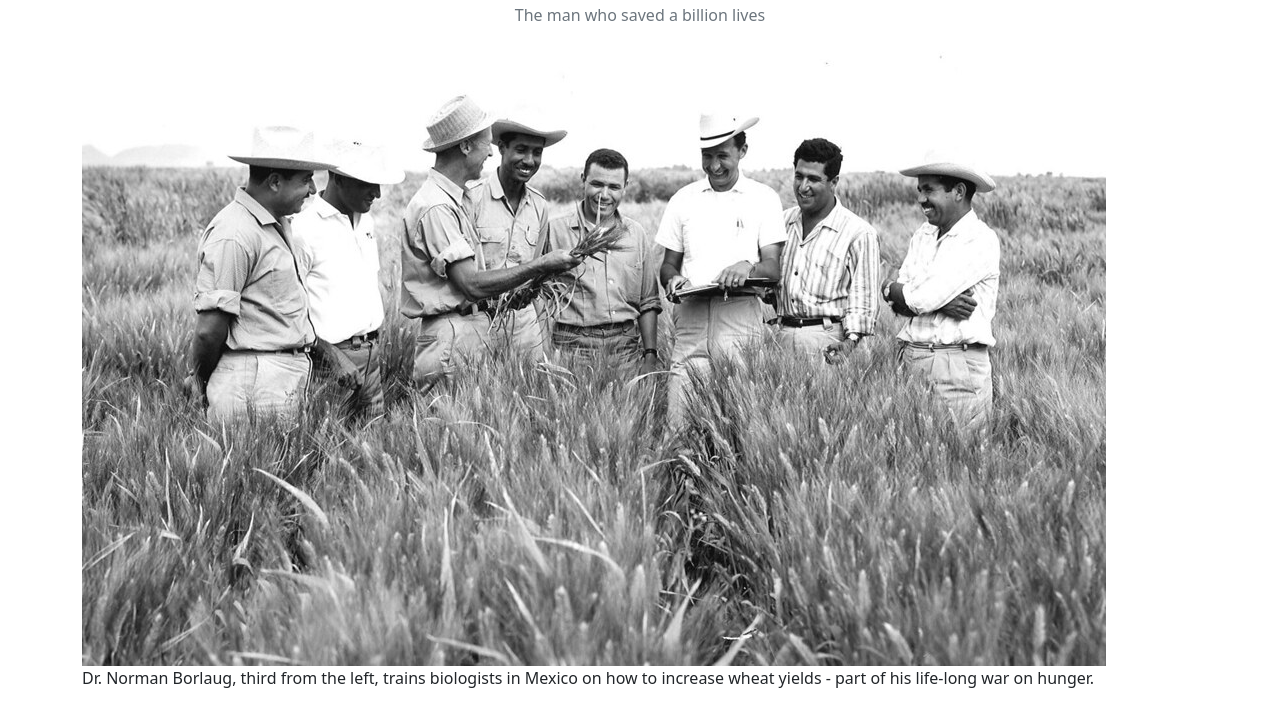
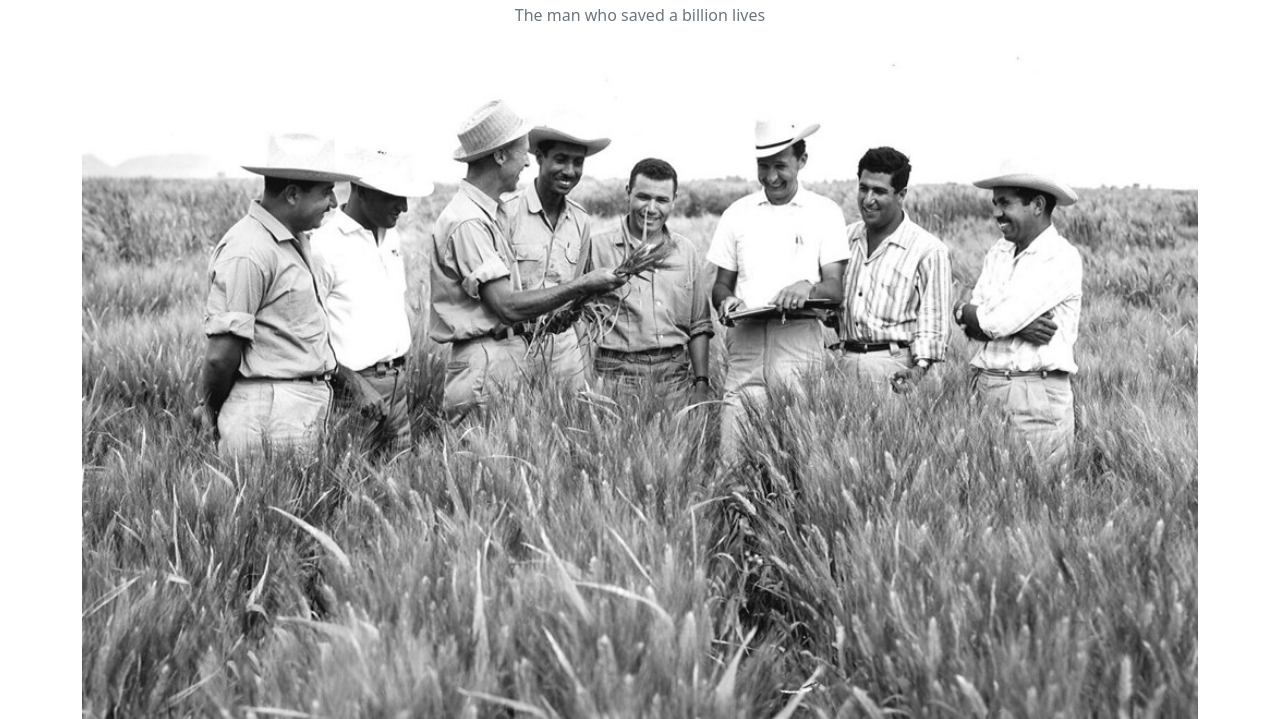
Before and after one commit to aneallaryea100/MicroversTrial, a plain HTML site: page index.html in a window 1280 px wide. Shown: the part 53-772 px from the top of the page. Drawn offline with nearby package versions, Linux system fonts and the light colour scheme.

Commit message:
Update index.html

```diff
--- a/index.html
+++ b/index.html
@@ -19,7 +19,10 @@
       <p class='text-muted text-center'>
         The man who saved a billion lives </p>
     <div class='container' id="img-div">
-      <img src= "image.jpg" class="img-fluid" alt="Responsive image" id="image">
+      <img src= "image.jpg" class="img-fluid" alt="Responsive image" id="image" style="text-align: center;
+   display: block;
+   filter: grayscale(100%);
+   width: 100%;">
       <p id="img-caption">
          Dr. Norman Borlaug, third from the left, trains biologists in Mexico on how to increase wheat yields - part of his life-long war on hunger.
       </p>
```
